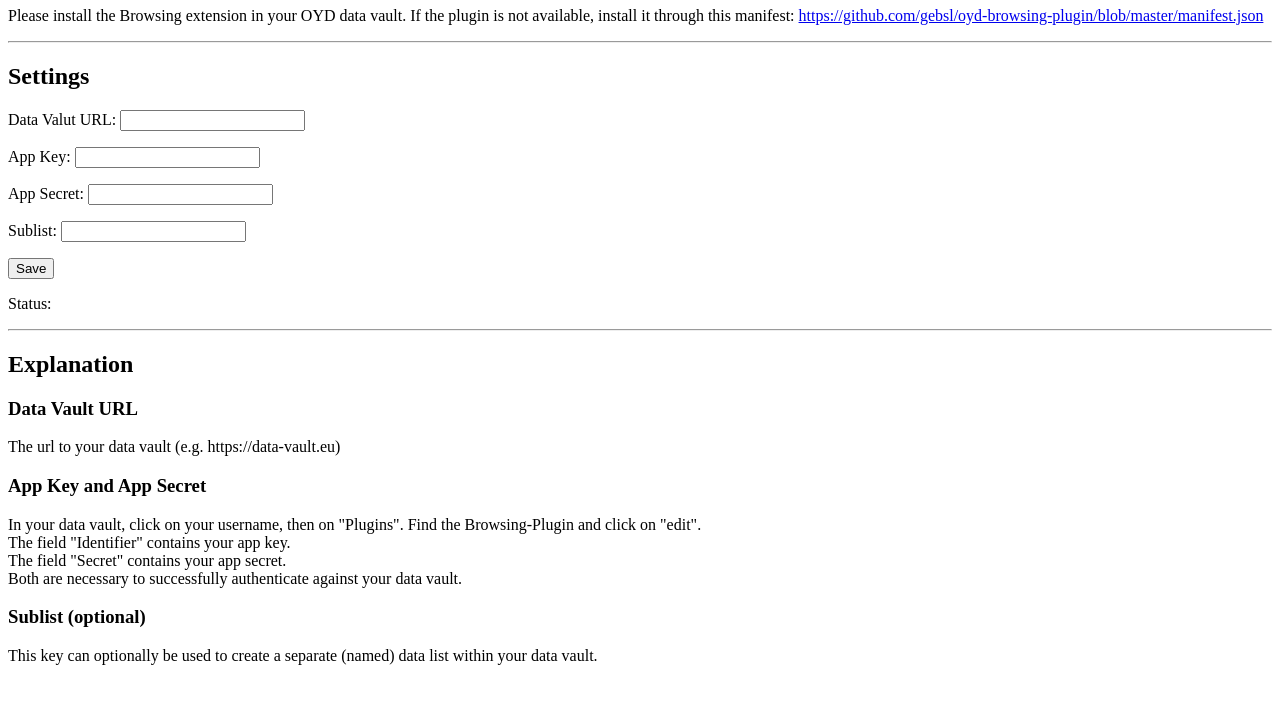
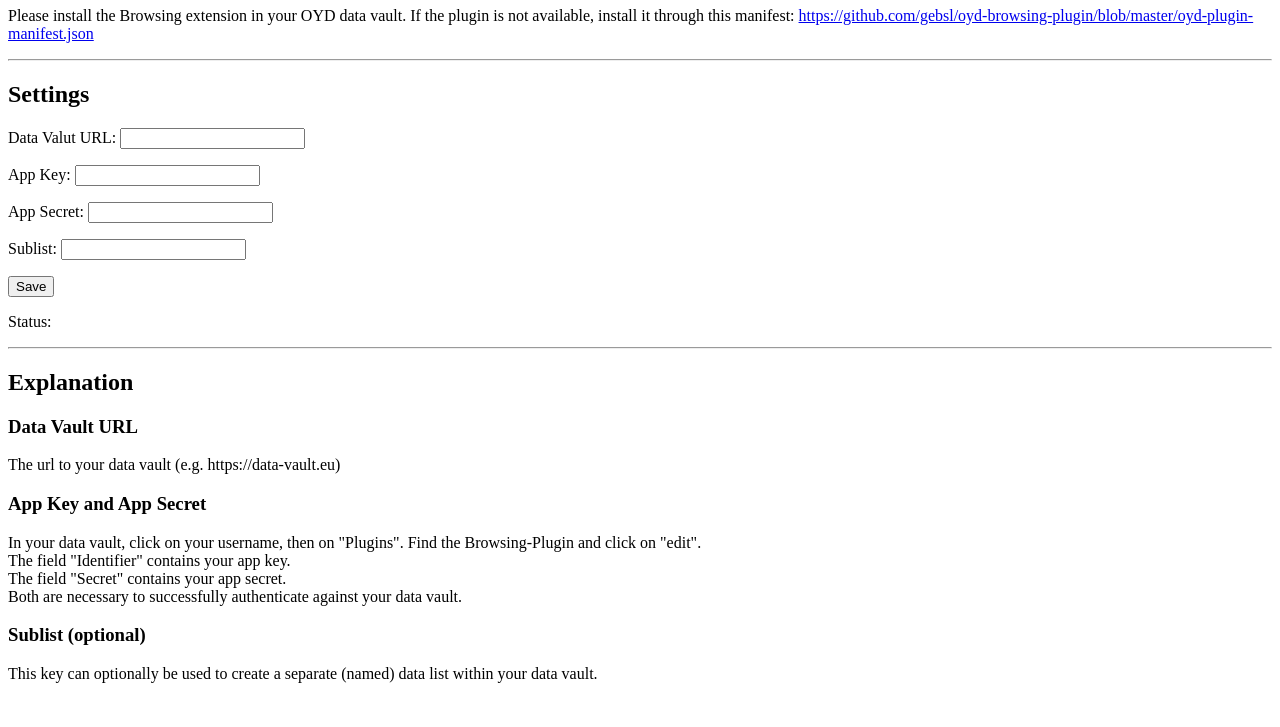
Before and after one commit to gebsl/oyd-browsing-plugin, a website built with webpack: page options.html in a window 1280 px wide. Shown: the part 73-800 px from the top of the page. Built offline with nearby package versions, Linux system fonts and the light colour scheme; some packages are replaced by stand-ins of ours.

Commit message:
Corrected faulty link

```diff
--- a/options.html
+++ b/options.html
@@ -11,7 +11,7 @@
   <p>
     Please install the Browsing extension in your OYD data vault. If the plugin is not available, install it through
     this manifest: <a
-      href="https://github.com/gebsl/oyd-browsing-plugin/blob/master/manifest.json">https://github.com/gebsl/oyd-browsing-plugin/blob/master/manifest.json</a>
+      href="https://github.com/gebsl/oyd-browsing-plugin/blob/master/oyd-plugin-manifest.json">https://github.com/gebsl/oyd-browsing-plugin/blob/master/oyd-plugin-manifest.json</a>
   </p>
 
   <hr>
```
